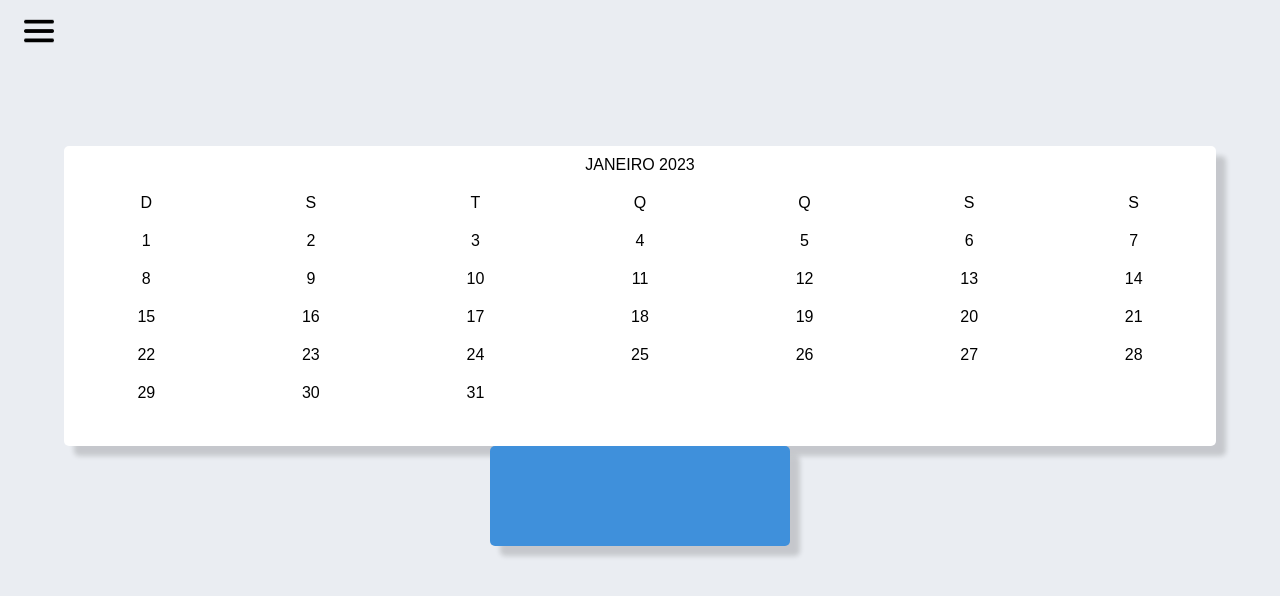
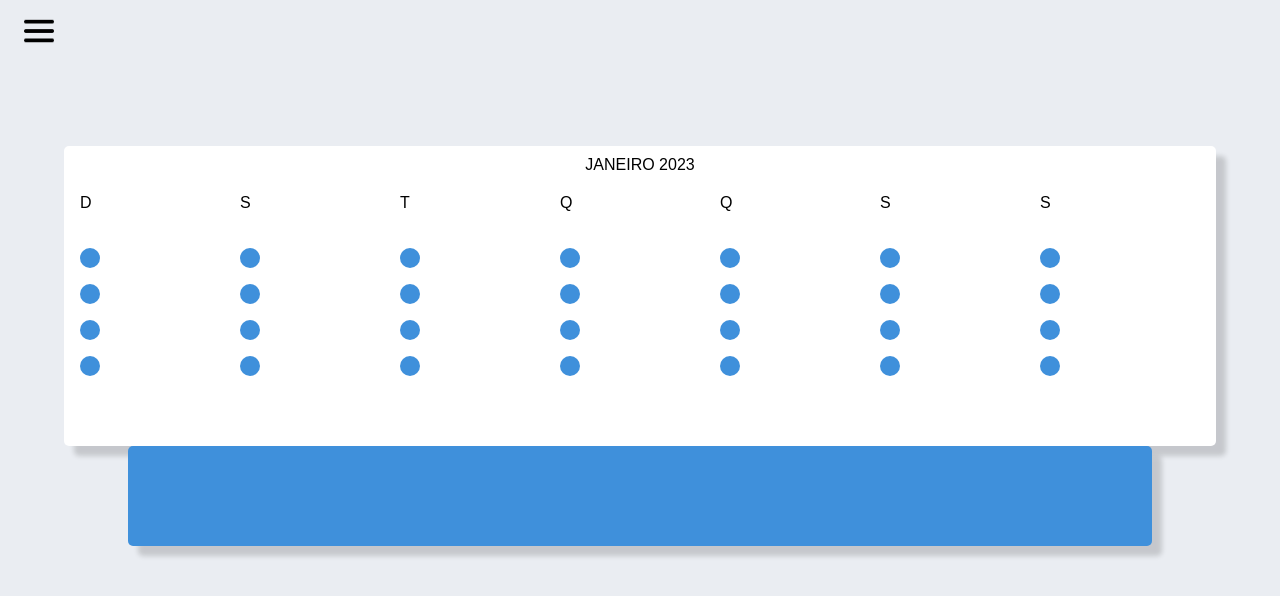
Before and after one commit to josuevictor/AppAgendamento, a plain HTML site: page home.html in a window 1280 px wide. Drawn offline with Linux system fonts and the light colour scheme.

Commit message:
manipulando as datas

```diff
--- a/css/styleHome.css
+++ b/css/styleHome.css
@@ -42,6 +42,7 @@ main{
   background: #ffffff;
   border-radius: 5px;
   box-shadow: 10px 10px 5px #00000028;
+  padding: 0 1rem;
 }
 
 .calendarBody ul{
@@ -49,8 +50,6 @@ main{
 
   display: grid;
   grid-template-columns: repeat(7, 1fr);
-  text-align: center;
-  justify-content: space-evenly;
   padding: 10px 0;
 }
 
@@ -59,14 +58,20 @@ main{
   padding: 10px 0;
 }
 
-.weekdays ul{
-
-}
-
 .popupAddEvent{
-  width: 300px;
+  width: 80vw;
   height: 100px;
   background: #3f90db;
   border-radius: 5px;
   box-shadow: 10px 10px 5px #00000028;
 }
+
+
+
+.date ul li{
+  margin-top: 1rem;
+  background: #3f90db;
+  width: 20px;
+  height: 20px;
+  border-radius: 50%;
+}
--- a/home.html
+++ b/home.html
@@ -35,45 +35,7 @@
       </div>
       <div class="date">
         <ul>
-          <li>1</li>
-          <li>2</li>
-          <li>3</li>
-          <li>4</li>
-          <li>5</li>
-          <li>6</li>
-          <li>7</li>
-        </ul>
-        <ul>
-          <li>8</li>
-          <li>9</li>
-          <li>10</li>
-          <li>11</li>
-          <li>12</li>
-          <li>13</li>
-          <li>14</li>
-        </ul>
-        <ul>
-          <li>15</li>
-          <li>16</li>
-          <li>17</li>
-          <li>18</li>
-          <li>19</li>
-          <li>20</li>
-          <li>21</li>
-        </ul>
-        <ul>
-          <li>22</li>
-          <li>23</li>
-          <li>24</li>
-          <li>25</li>
-          <li>26</li>
-          <li>27</li>
-          <li>28</li>
-        </ul>
-        <ul>
-          <li>29</li>
-          <li>30</li>
-          <li>31</li>
+
         </ul>
       </div>
 
--- a/js/home.js
+++ b/js/home.js
@@ -1,36 +1,33 @@
+const DOM = {
 
+   calendarDays(){
+    const ul = document.querySelector('.date ul')
+    const li = document.createElement('li')
+    ul.append(li)
 
+  }
 
-// const currentDate = document.querySelector('p.containerCurrentDate')
+}
 
-// const textcurrentDay = new Date().getDay()
-// const textcurrentDate = new Date().getDate()
-// const textcurrentMonth = new Date().getMonth() + 1
-// const textcurrentYear = new Date().getFullYear()
+/*Verifica a quantidade de dias que o mês tem*/
+function diasNoMes(mes, ano) {
+  let data = new Date(ano, mes, 0);
+  return data.getDate();
+}
 
-// switch (textcurrentDay) {
-//   case 0:
-//     currentDate.append(`Domingo - ${textcurrentDate}/${textcurrentMonth}/${textcurrentYear}`);
-//     break;
-//   case 1:
-//     currentDate.append(`segunda - ${textcurrentDate}/${textcurrentMonth}/${textcurrentYear}`);
-//     break;
-//   case 2:
-//     currentDate.append(`Terça - ${textcurrentDate}/${textcurrentMonth}/${textcurrentYear}`);
-//     break;
-//   case 3:
-//     currentDate.append(`Quarta - ${textcurrentDate}/${textcurrentMonth}/${textcurrentYear}`);
-//   break;
-//   case 4:
-//     currentDate.append(`Quinta - ${textcurrentDate}/${textcurrentMonth}/${textcurrentYear}`);
-//   break;
-//   case 5:
-//     currentDate.append(`Sexta - ${textcurrentDate}/${textcurrentMonth}/${textcurrentYear}`);
-//   break;
-//   case 6:
-//     currentDate.append(`Sábado - ${textcurrentDate}/${textcurrentMonth}/${textcurrentYear}`);
-//   break;
+let currentMonth = new Date()
+let currentYear = new Date()
+let countDaysMonth = diasNoMes(currentMonth.getMonth()+1 , currentYear.getFullYear())
 
-//   default:
-//     break;
-// };
+for(let i = 1 ; i <= countDaysMonth ; i++){
+  DOM.calendarDays()
+  //console.log(i);
+  function teste(){
+    const li = document.querySelectorAll('.date ul li')
+    for(i = 1 ; i <= countDaysMonth ; i++){
+      console.log(i);
+    }
+  }
+}
+teste()
+/*insere as datas*/
```
Also changed, not shown: 1 other file.
